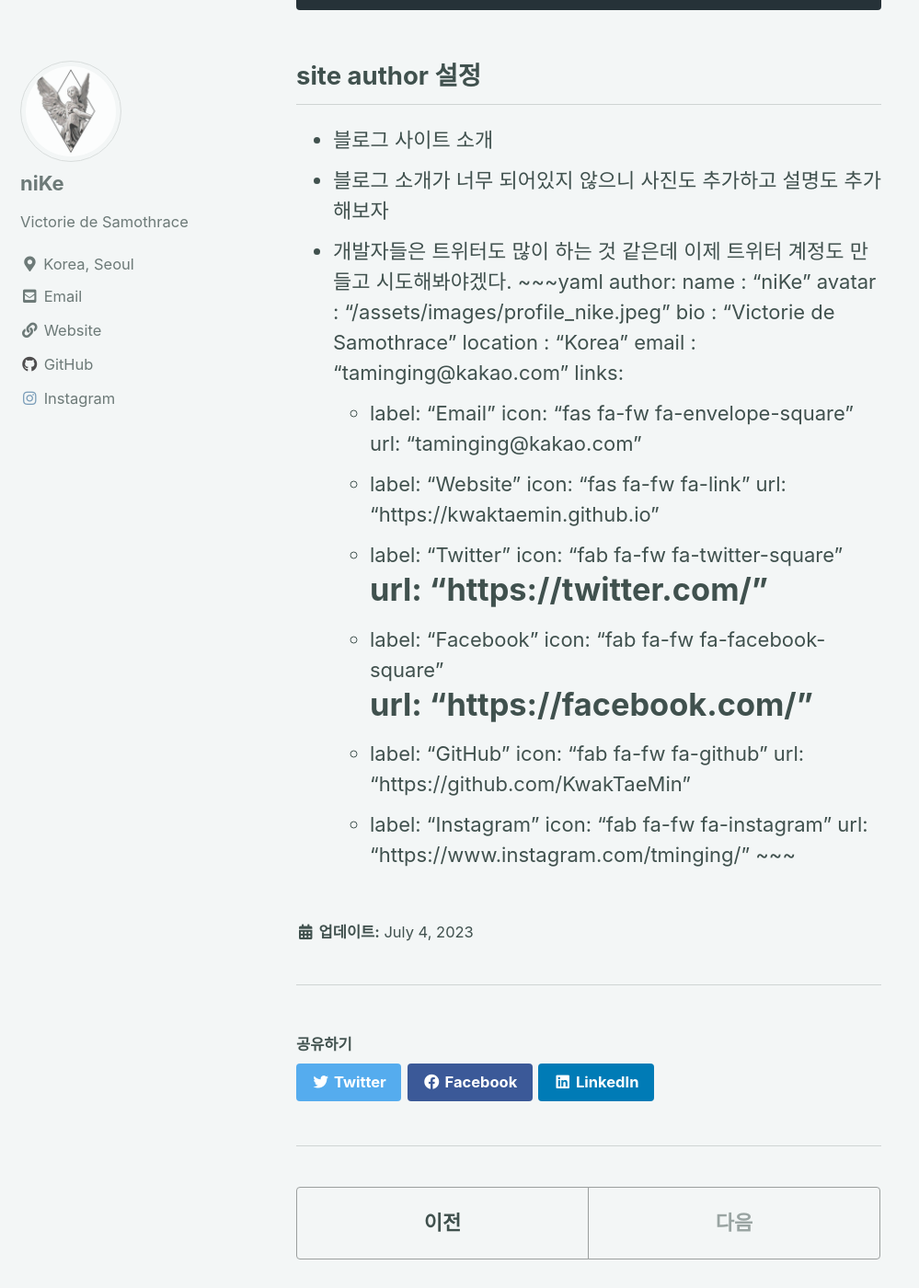
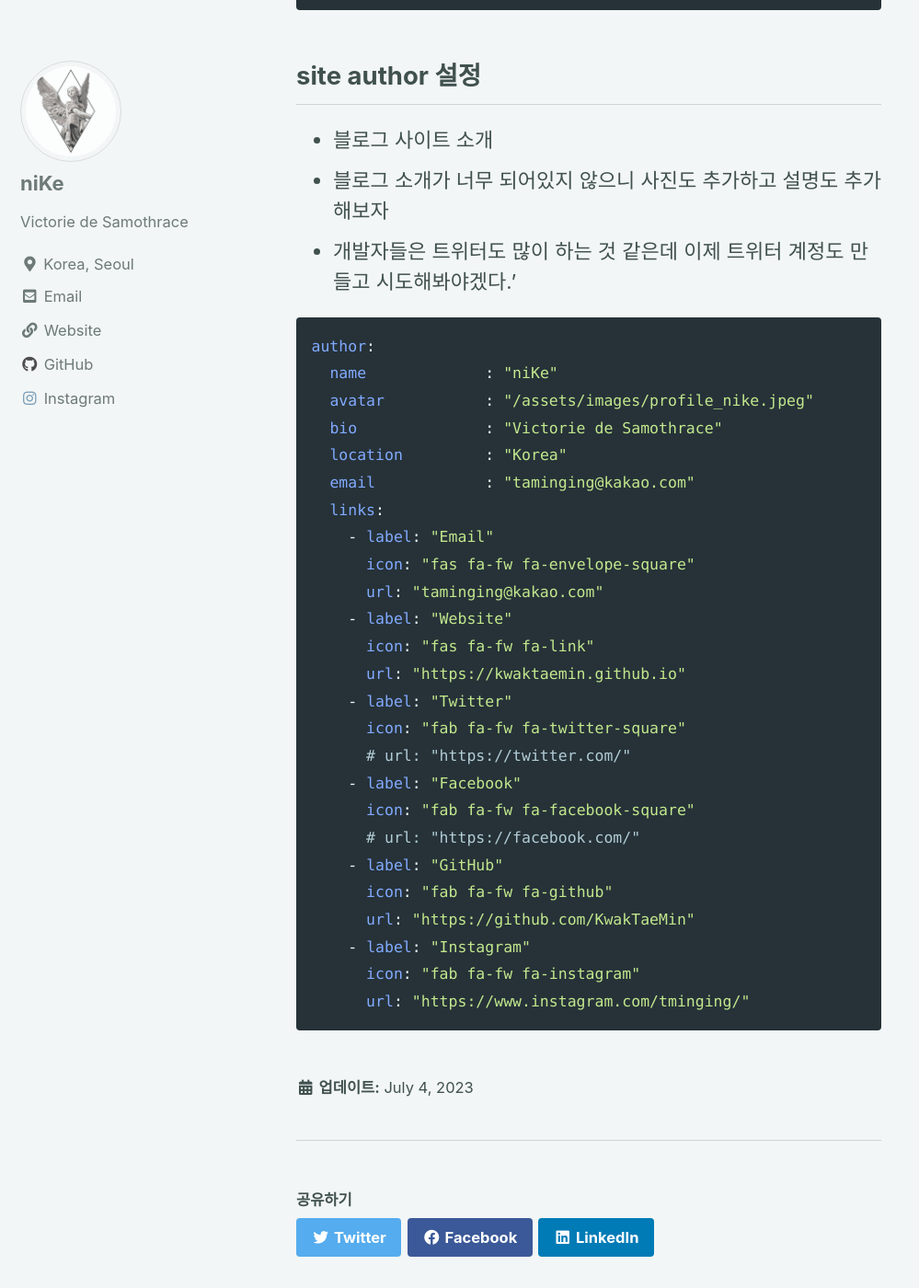
Before and after one commit to KwakTaeMin/KwakTaeMin.github.io, a Jekyll site: the page built from _posts/2023-07-04-Github.io 예쁘게 꾸미기.md, in a window 1280 px wide and 1400 px high, scrolled down 969 px. Shown: the whole window at 92% size, without its empty margins (0-999 px from the left). Built offline with Jekyll 4.4.1, drawn with Linux system fonts in a browser that asks for light colours; cached includes are drawn as plain includes.

Commit message:
commit!!!

```diff
--- a/_posts/2023-07-04-Github.io 예쁘게 꾸미기.md
+++ b/_posts/2023-07-04-Github.io 예쁘게 꾸미기.md
@@ -30,7 +30,8 @@ main:
 ## site author 설정
 - 블로그 사이트 소개
 - 블로그 소개가 너무 되어있지 않으니 사진도 추가하고 설명도 추가해보자
-- 개발자들은 트위터도 많이 하는 것 같은데 이제 트위터 계정도 만들고 시도해봐야겠다.
+- 개발자들은 트위터도 많이 하는 것 같은데 이제 트위터 계정도 만들고 시도해봐야겠다.'
+
 ~~~yaml
 author:
   name             : "niKe"
```
